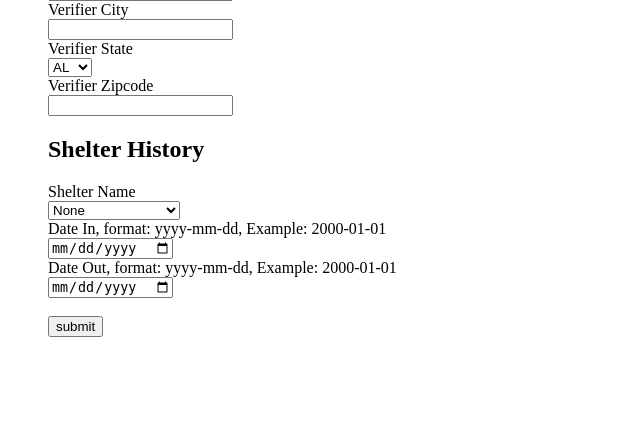
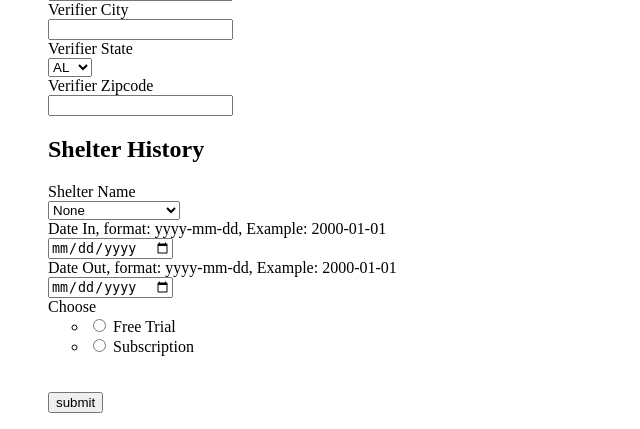
Before and after one commit to junqili259/DatabaseDemo, a Flask app: page / in a window 1280 px wide. Shown: the part 890-1319 px from the top of the page, without its empty margins (0-640 px from the left). Before the commit the page ends 1227 px from the top, so only its background shows below. Run offline with Flask 2, Linux system fonts and the light colour scheme; parts of the project's set-up code (start-up, migrations or seed data) failed here and were passed over.

Commit message:
Added Freetrial and sub

```diff
--- a/forms.py
+++ b/forms.py
@@ -46,6 +46,10 @@ class PersonForm(FlaskForm):
     date_in = DateField('Date In, format: yyyy-mm-dd, Example: 2000-01-01',format='%Y-%m-%d',validators=[Optional()])
     date_out = DateField('Date Out, format: yyyy-mm-dd, Example: 2000-01-01', format='%Y-%m-%d',validators=[Optional()])
 
+
+    #   Free trial or Subscription
+    plan = RadioField('Choose', choices=[('F','Free Trial'),('S','Subscription')], validators=[DataRequired()])
+
     submit = SubmitField('submit')
 
 #   Search data by ID
--- a/main.py
+++ b/main.py
@@ -3,6 +3,7 @@ import logging
 
 from flask import Flask, render_template, url_for, redirect, request, Response
 from forms import PersonForm, SearchForm
+from datetime import date,timedelta
 import requests, random
 import sqlalchemy
 
@@ -68,6 +69,8 @@ def home():
         date_in = request.form.get('date_in')
         date_out = request.form.get('date_out')
 
+        plan = request.form.get('plan')
+
         #   Create the SQL statement
 
         #   Person info
@@ -85,6 +88,10 @@ def home():
         #   Person's medical details
         stmt5 = sqlalchemy.text("INSERT INTO Medical(med_id,allergy)" "VALUES(:med_id,:allergy)")
 
+        stmt6 = sqlalchemy.text("INSERT INTO FreeTrial(trial_id,trial_start,trial_end)" "VALUES(:trial_id,:trial_start,:trial_end)")
+
+        stmt7 = sqlalchemy.text("INSERT INTO Subscription(subscription_id, start, end)" "VALUES(:subscription_id, :start, :end)")
+
         try:
             with db.connect() as conn:
                 conn.execute(stmt,Fname=fname,Lname=lname,id=id_num,sex=sex,dob=dob,phone=phone,ethnicity=ethnicity,admission_id=id_num,marital_status=marital_status,med_id=id_num,verifier_id=v_id,history_id=id_num)
@@ -94,6 +101,14 @@ def home():
                     conn.execute(stmt5, med_id=id_num,allergy=medical)
                 if shelter != '0':
                     conn.execute(stmt4, history_id=id_num, shelterID=shelter, date_in=date_in, date_out=date_out)
+                if plan == 'F':
+                    start_date = date.today()
+                    end_date = date.today() + timedelta(7)
+                    conn.execute(stmt6,trial_id=id_num, trial_start=start_date, trial_end=end_date)
+                if plan == 'S':
+                    start_date = date.today()
+                    end_date = date.today() + timedelta(30)
+                    conn.execute(stmt7,subscription_id=id_num, start=start_date, end=end_date)
 
         except Exception as e:
             logger.exception(e)
@@ -117,11 +132,13 @@ def success():
 def search():
     form=SearchForm()
     if form.validate_on_submit():
+        med = ''
 
         # Get User input
         id_num = request.form.get('id_num')
 
         stmt_person = sqlalchemy.text("SELECT Fname,Lname,sex,dob,ethnicity,marital_status FROM Person where id=:id")
+        stmt_medical = sqlalchemy.text("SELECT allergy from Medical where med_id=:med_id")
 
         try:
             with db.connect() as conn:
@@ -132,9 +149,14 @@ def search():
                 dob = result[3]
                 ethnicity = result[4]
                 marital = result[5]
+                medical_details = conn.execute(stmt_medical,med_id=id_num)
+                if medical_details[0] == '':
+                    med = "No allergies"
+                else:
+                    med = medical_details[0]
 
         except Exception as e:
             logger.exception(e)
 
-        return render_template('result.html', fname=fname,lname=lname,sex=sex,dob=dob,ethnicity=ethnicity,marital=marital)
+        return render_template('result.html', fname=fname,lname=lname,sex=sex,dob=dob,ethnicity=ethnicity,marital=marital,med=med)
     return render_template('searchid.html',form=form)
--- a/templates/home.html
+++ b/templates/home.html
@@ -34,6 +34,8 @@
                 {{ form.date_in.label() }} <br> {{ form.date_in }} <br>
                 {{ form.date_out.label() }} <br> {{ form.date_out }} <br>
 
+                {{ form.plan.label() }} <br> {{ form.plan }} <br>
+
                 <br>
                 {{ form.submit }}
 			</ul>
--- a/templates/result.html
+++ b/templates/result.html
@@ -11,6 +11,7 @@
     {{dob}}<br>
     {{ethnicity}}<br>
     {{marital}}<br>
+    {{med}}<br>
     <h4>Verifier Information</h4>
 
 </body>
```
